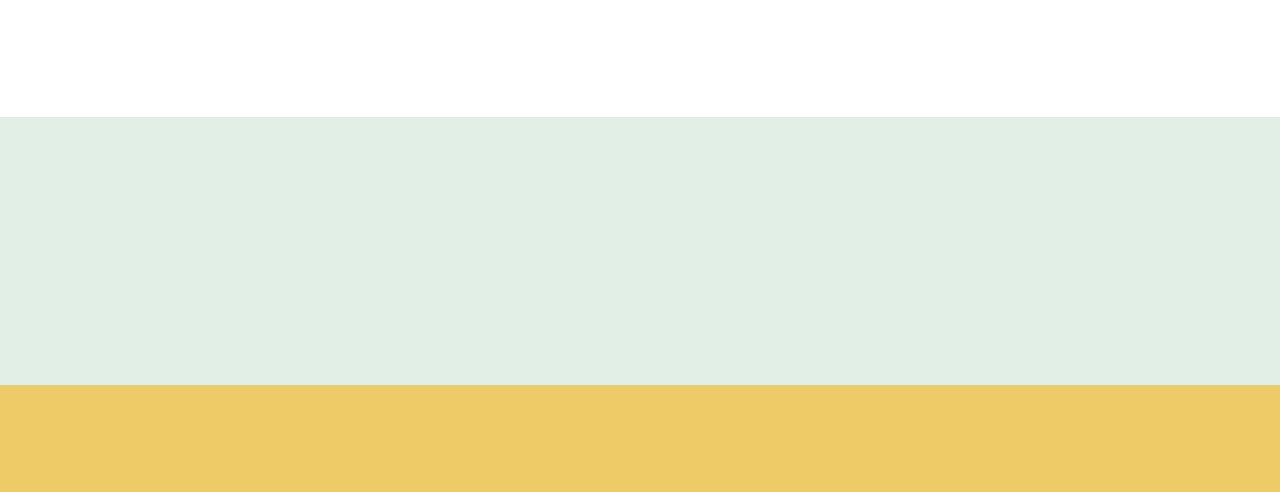
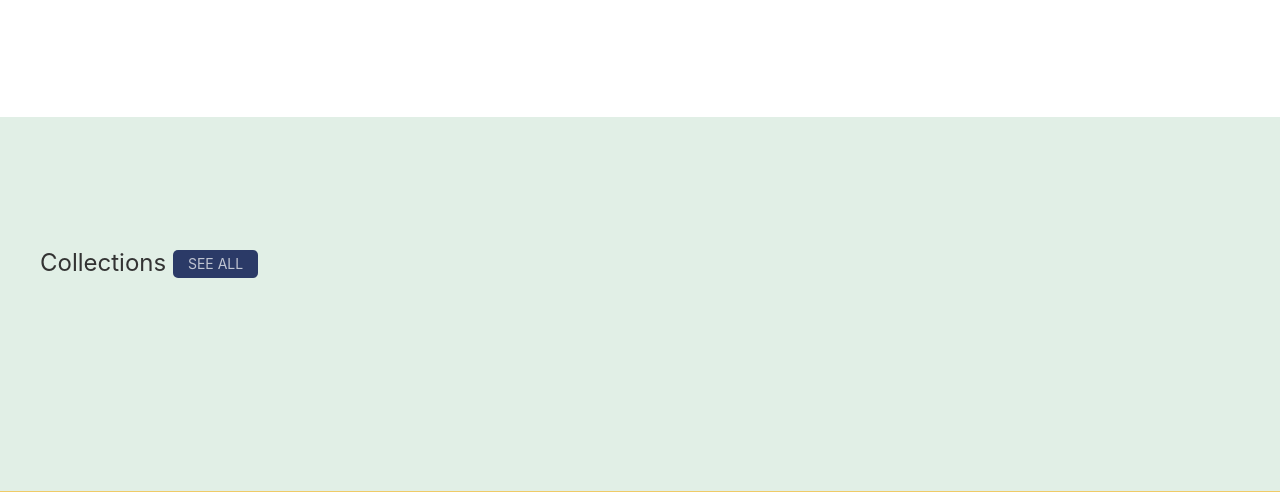
Before and after one commit to eugevanz/pfessc-store, a Flask app: template templates/index.html in a window 1280 px wide. Shown: the part 549-1041 px from the top of the page. Run offline with Flask 3, Linux system fonts and the light colour scheme; the template is opened without the code that fills it, so the values that code supplies are empty.

Commit message:
Working on the collections grid

```diff
--- a/app.py
+++ b/app.py
@@ -2,17 +2,16 @@ from flask import Flask, render_template, request
 from supabase import create_client, Client
 import os
 import random
-from bs4 import BeautifulSoup
 
 app = Flask(__name__)
 app.jinja_env.globals.update(get_current_page_name=lambda: request.path.split("/")[1:])
-app.jinja_env.filters['to_html'] = lambda text: BeautifulSoup(text, 'html.parser')
 
 url: str = os.environ.get("SUPABASE_URL")
 key: str = os.environ.get("SUPABASE_KEY")
 supabase: Client = create_client(url, key)
 
-products = supabase.table("Products").select("fullCode", "productName", "brand", "images", "variants", "keywords", "description").execute()
+products = supabase.table("Products").select("fullCode", "productName", "brand", "images", "variants", "keywords",
+                                             "description").execute()
 product_fullCodes = [product["fullCode"] for product in products.data]
 prices = supabase.table("Prices").select("fullCode", "price").in_("fullCode", product_fullCodes).execute()
 
@@ -22,6 +21,7 @@ for product in products.data:
         code_size = variant["codeSize"]
         if code_size is not None:
             sizes[code_size] = sizes.get(code_size, 0) + 1
+
 
 @app.context_processor
 def utility_processor():
@@ -34,13 +34,16 @@ def utility_processor():
     sizes_ = dict(sorted(sizes.items()))
     return dict(menu_items=menu_items, prices=prices.data, sizes=sizes_)
 
+
 @app.route("/selected-pay-meth")
 def selected_pay_meth():
     return request.args.get("payment-method")
 
+
 @app.route("/selected-billing-address")
 def selected_billing_address():
     return request.args.get("billing-addr")
+
 
 @app.route("/")
 def home():
@@ -48,17 +51,27 @@ def home():
     collections = [{"label": "Collection Name"}]
     return render_template("index.html", products=featured, collections=collections)
 
+
 @app.route("/Shop All")
 def shopall():
     page = request.args.get("page", 1, type=int)
     start_index = (page - 1) * 10
-    products = supabase.table("Products").select("simpleCode", "productName", "brand", "images").range(start_index, start_index + 10).execute()
+    paginated = supabase.table("Products").select("simpleCode", "productName", "brand", "images").range(start_index,
+                                                                                                        start_index + 10).execute()
     return render_template("products.html", products=products.data, page=page)
+
+
+@app.route("/Collections")
+def all_collections():
+    return render_template("collections.html")
+
 
 @app.route("/add-to-cart/<item_id>")
 def add_to_cart(item_id):
-    item = dict({"name": item_id, "image": "product.image", "price": "product.price", "quantity": 1, "size": "L", "color": "grey"})
+    item = dict({"name": item_id, "image": "product.image", "price": "product.price", "quantity": 1, "size": "L",
+                 "color": "grey"})
     return render_template("cart-confirmation.html", product=item)
+
 
 @app.route(rule="/buy-now", methods=["POST"])
 def buy_now():
@@ -69,16 +82,23 @@ def buy_now():
     selected_size = request.form["size"]
     selected_color = request.form["color"]
 
-    item = dict({"name": item_name, "image": item_image, "price": item_price, "quantity": selected_quantity, "size": selected_size, "color": selected_color})
+    item = dict({"name": item_name, "image": item_image, "price": item_price, "quantity": selected_quantity,
+                 "size": selected_size, "color": selected_color})
     return render_template("checkout.html", products=item)
+
 
 @app.route("/product-detail/<item_id>")
 def product_detail(item_id):
     product = products.data[0]
     return render_template("product-detail.html", product=product)
 
+
 @app.route("/description/<fullCode>")
-def item_desc(fullCode):
-    desc = next((product.get("description") for product in products.data if product.get("fullCode") == fullCode), None)
+def item_desc(full_code: str):
+    desc = next((product.get("description") for product in products.data if product.get("fullCode") == full_code), None)
     print(desc)
     return desc
+
+
+if __name__ == "__main__":
+    app.run(debug=True)
--- a/requirements.txt
+++ b/requirements.txt
@@ -1 +1,3 @@
 Flask==2.3.2
+
+supabase~=2.4.3
--- a/templates/collections-grid.html
+++ b/templates/collections-grid.html
@@ -1,5 +1,3 @@
-<div class="uk-section uk-section-large" style="background: #e1efe6; padding-top: 128px;">
-    <div class="uk-container">
 <div class="uk-child-width-1-2 uk-child-width-1-3@s uk-child-width-1-4@m" data-uk-grid
      data-uk-scrollspy="cls: uk-animation-scale-up uk-transform-origin-top-center; target: .uk-inline;
              delay: 100; repeat: true">
@@ -8,10 +6,9 @@
         <a href="/Collections/{{item['label']}}" class="uk-inline">
             <img src="" width="1800" height="1200" alt="">
             <div class="uk-overlay uk-overlay-primary uk-position-bottom uk-link-heading uk-text-dark
-                    uk-border-rounded" style="background-color: #2B3A67; opacity: 0.8;">{{item['label']}}</div>
+                    uk-border-rounded" style="background-color: #2B3A67; opacity: 0.8;">{{item['label']}}
+            </div>
         </a>
     </div>
     {% endfor %}
 </div>
-    </div>
-</div>
--- a/templates/index.html
+++ b/templates/index.html
@@ -14,7 +14,16 @@
         {%include 'products-grid.html'%}
     </div>
 </div>
+<div class="uk-section uk-section-large" style="background: #e1efe6; padding-top: 128px;">
+    <div class="uk-container">
+        <p class="uk-text-lead uk-margin-large" uk-margin>
+            Collections
+            <a href="/Collections" class="uk-button uk-light uk-button-small uk-border-rounded"
+               style="background-color: #2B3A67;">See all</a>
+        </p>
         {%include 'collections-grid.html'%}
+    </div>
+</div>
 <div class="uk-section uk-section-large" style="background-color: #EFCB68;">
     <div class="uk-container">
         <div class="uk-card uk-card-default uk-grid-collapse uk-child-width-1-2@m uk-margin" data-uk-grid
@@ -27,8 +36,10 @@
                 <div class="uk-card-body">
                     <h3 class="uk-card-title">Branding in 24 hours</h3>
                     <h1 class="uk-text-bold uk-light">HAVE AN EMERGENCY or UNPLANNED ORDER?</h1>
-                    <p class="uk-text-bold uk-width-large">Experience Lightning-Fast Branding on over 170 Popular Products with LOGO24!</p>
-                    <p>LOGO24 is an extraordinary new initiative that offers "next day" turnaround including branding on over 170 of our most popular products when you need branded products super-fast!</p>
+                    <p class="uk-text-bold uk-width-large">Experience Lightning-Fast Branding on over 170 Popular
+                        Products with LOGO24!</p>
+                    <p>LOGO24 is an extraordinary new initiative that offers "next day" turnaround including branding on
+                        over 170 of our most popular products when you need branded products super-fast!</p>
                     <a href="#" class="uk-button uk-button-secondary">LOGO24 items</a>
                 </div>
             </div>
--- a/templates/products-grid.html
+++ b/templates/products-grid.html
@@ -3,7 +3,7 @@
         data-uk-scrollspy="cls: uk-animation-scale-up uk-transform-origin-top-center; target: .uk-card; delay: 100; repeat: true">
         {%for item in products%}
         <li>
-            <div class="uk-card uk-card-small uk-border-rounded style="width: 216px;">
+            <div class="uk-card uk-card-small uk-border-rounded uk-width-medium">
                 <div class="uk-card-media-top uk-flex uk-flex-center">
                     <img src="{{item.images[0].urls[0].url|default(url_for('static', filename='assets/images/2B3A67.png'))}}"
                          width="1024" height="1024" alt="">
```
Also changed, not shown: templates/base.html (+0 -8 lines). Lines whose indentation alone changed are shown as unchanged.
